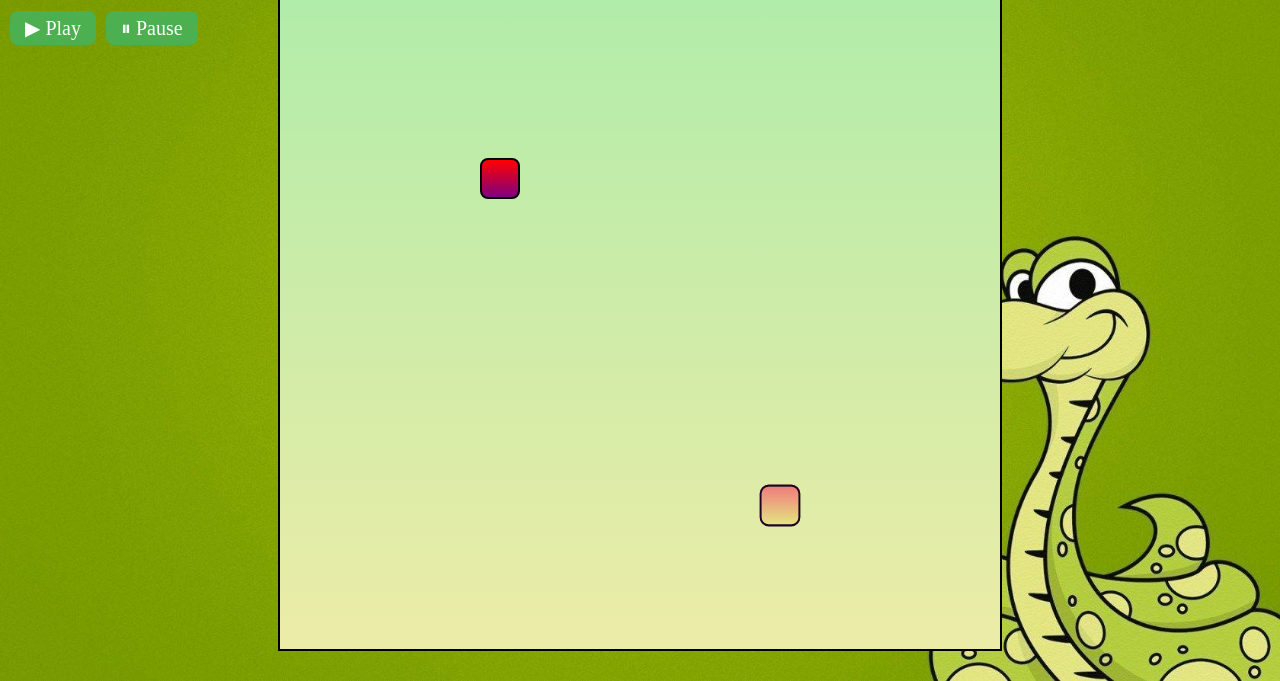
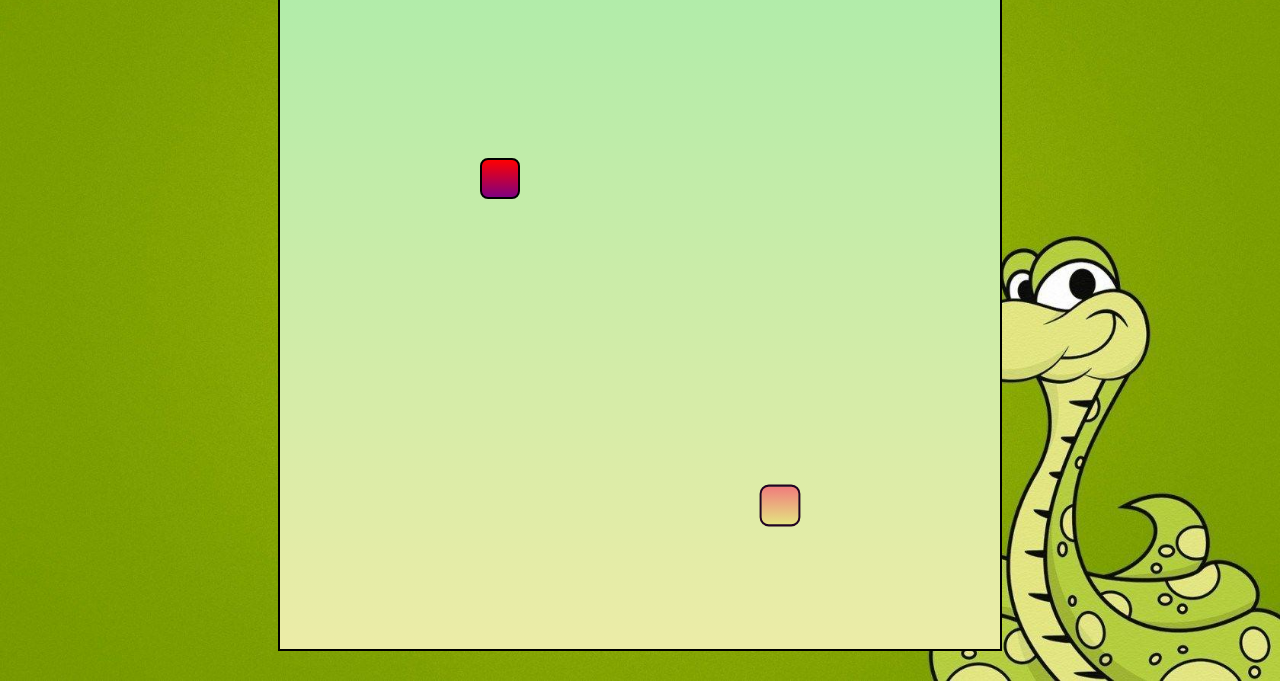
Before and after one commit to ayonpaul8906/Venom-Venture, a plain HTML site: page index.html in a window 1280 px wide. Shown: the part 119-800 px from the top of the page. Drawn offline with Linux system fonts and the light colour scheme; a web font is replaced by a local one.

Commit message:
Update index.html

```diff
--- a/index.html
+++ b/index.html
@@ -14,10 +14,6 @@
         <div id="board"></div>
     </div>
 
-    <div id="controls">
-    <button id="playBtn">▶ Play</button>
-    <button id="pauseBtn">⏸ Pause</button>
-    </div>
 </body>
 <script src="js/index.js"></script>
 </html>
```
